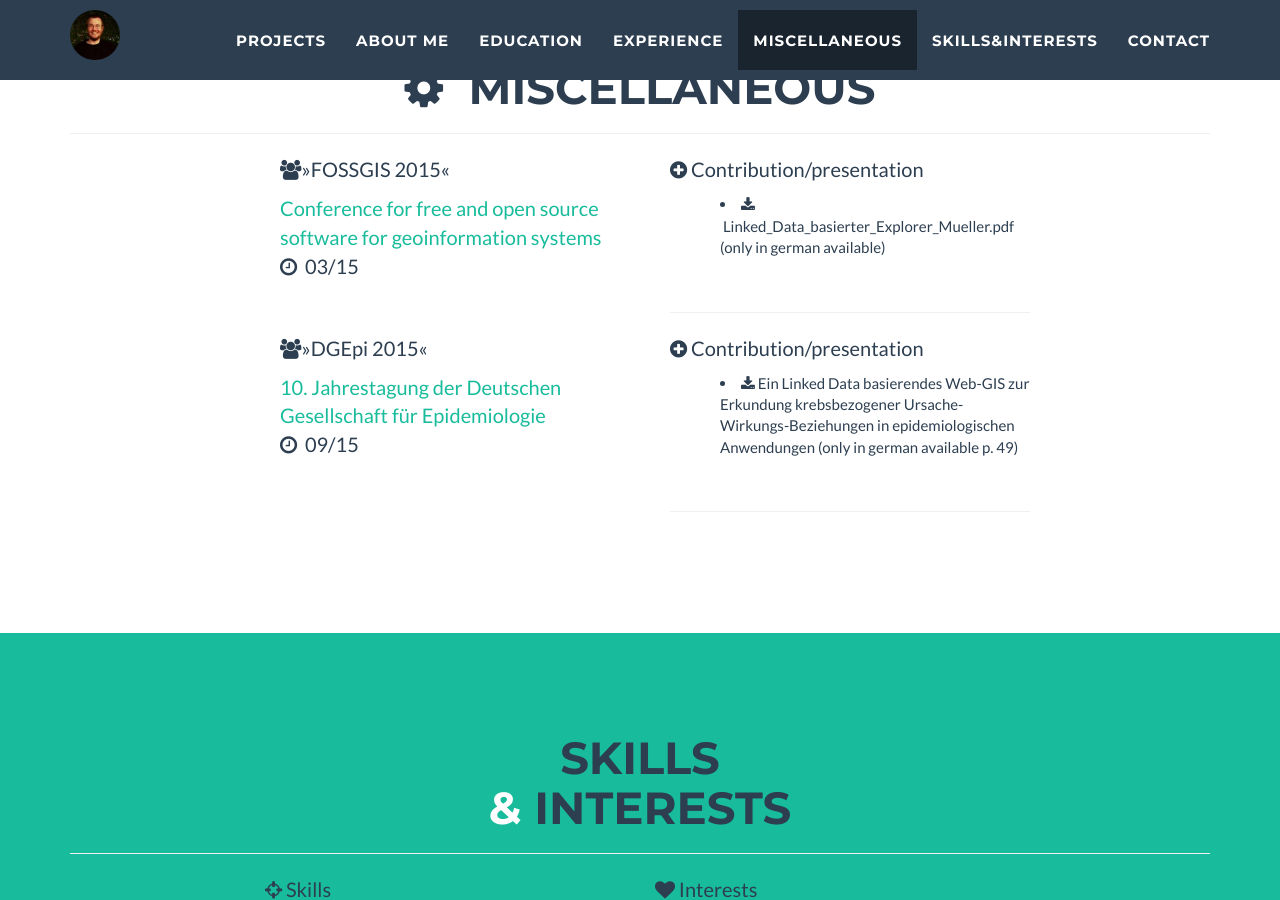
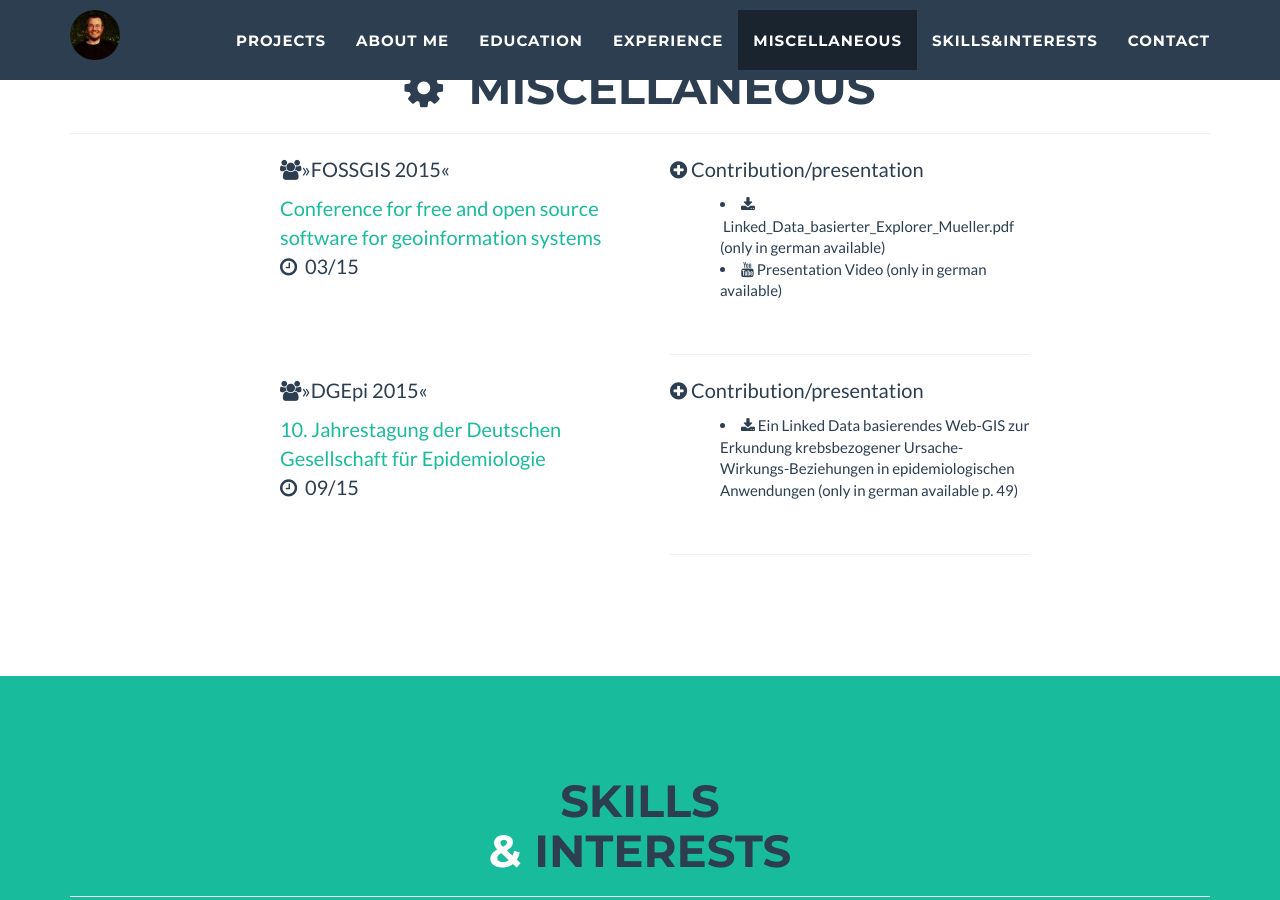
Before and after one commit to FriedrichMueller/FriedrichMueller.github.io, a Jekyll site: the page built from index.html, in a window 1280 px wide and 900 px high, scrolled down 5563 px. Built offline with Jekyll 4.4.1, drawn with Linux system fonts in a browser that asks for light colours.

Commit message:
Update yt video link

```diff
--- a/_includes/miscellaneous.html
+++ b/_includes/miscellaneous.html
@@ -19,6 +19,7 @@
                     <p><i class='fa fa-plus-circle'></i>      	Contribution/presentation<br>
 
 						<li style="margin-left:50px;"><font color="#2c3e50"><i class='fa fa-download'></i></font><a target="_blank" href="http://www.lodum.de/wp-content/uploads/sites/2/2015/02/fossgis_2015_Linked_Data_basierter_Explorer_Mueller.pdf"><font color="#2c3e50">&nbsp;Linked_Data_basierter_Explorer_Mueller.pdf (only in german available)</font></a></li>
+						<li style="margin-left:50px;"><font color="#2c3e50"><i class='fa fa-youtube'></i></font><a target="_blank" href="https://www.youtube.com/watch?v=LMkuyhCRv8k"><font color="#2c3e50">&nbsp;Presentation Video (only in german available)</font></a></li>
 
 
 
```
